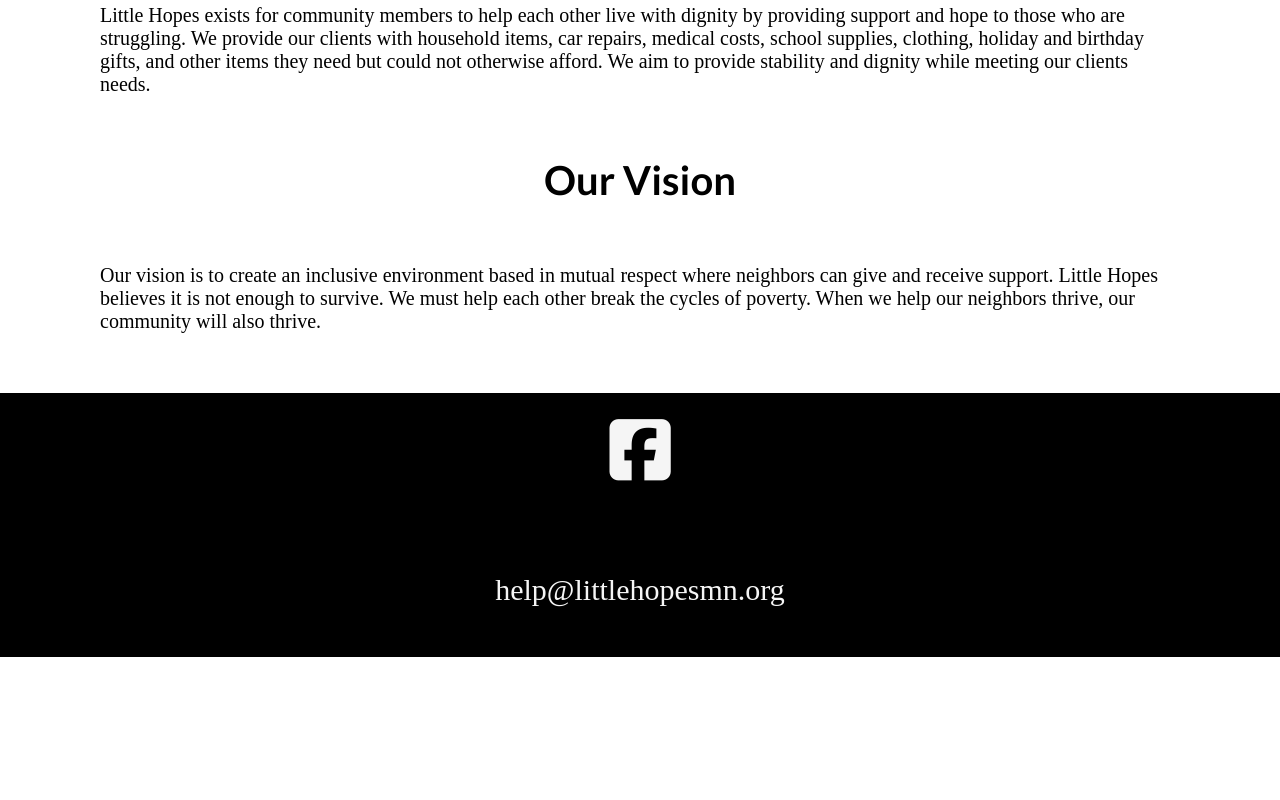
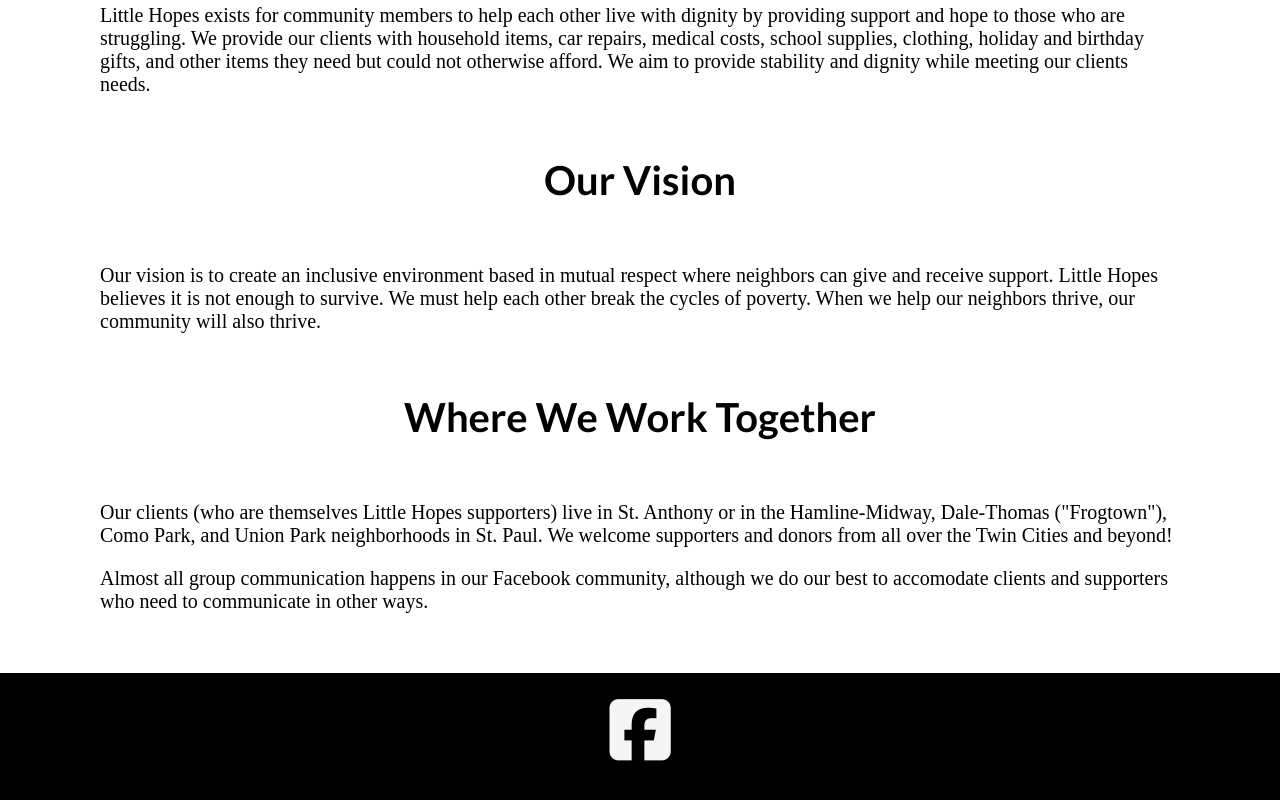
Before and after one commit to srosebattles/LittleHopesPlaceholderWebsite, a plain HTML site: page index.html in a window 1280 px wide. Shown: the part 472-1272 px from the top of the page. Before the commit the page ends 1129 px from the top, so only its background shows below. Drawn offline with Linux system fonts and the light colour scheme; a web font is replaced by a local one.

Commit message:
added location paragraph

```diff
--- a/index.html
+++ b/index.html
@@ -31,6 +31,11 @@
             <div class="aboutText">
                 <p>Our vision is to create an inclusive environment based in mutual respect where neighbors can give and receive support. Little Hopes believes it is not enough to survive. We must help each other break the cycles of poverty. When we help our neighbors thrive, our community will also thrive.</p>
             </div>
+            <h1>Where We Work Together</h1>
+            <div class="aboutText">
+                <p>Our clients (who are themselves Little Hopes supporters) live in St. Anthony or in the Hamline-Midway, Dale-Thomas ("Frogtown"), Como Park, and Union Park neighborhoods in St. Paul. We welcome supporters and donors from all over the Twin Cities and beyond!</p>
+                <p>Almost all group communication happens in our Facebook community, although we do our best to accomodate clients and supporters who need to communicate in other ways.</p>
+            </div>
         </div>
 
 
```
